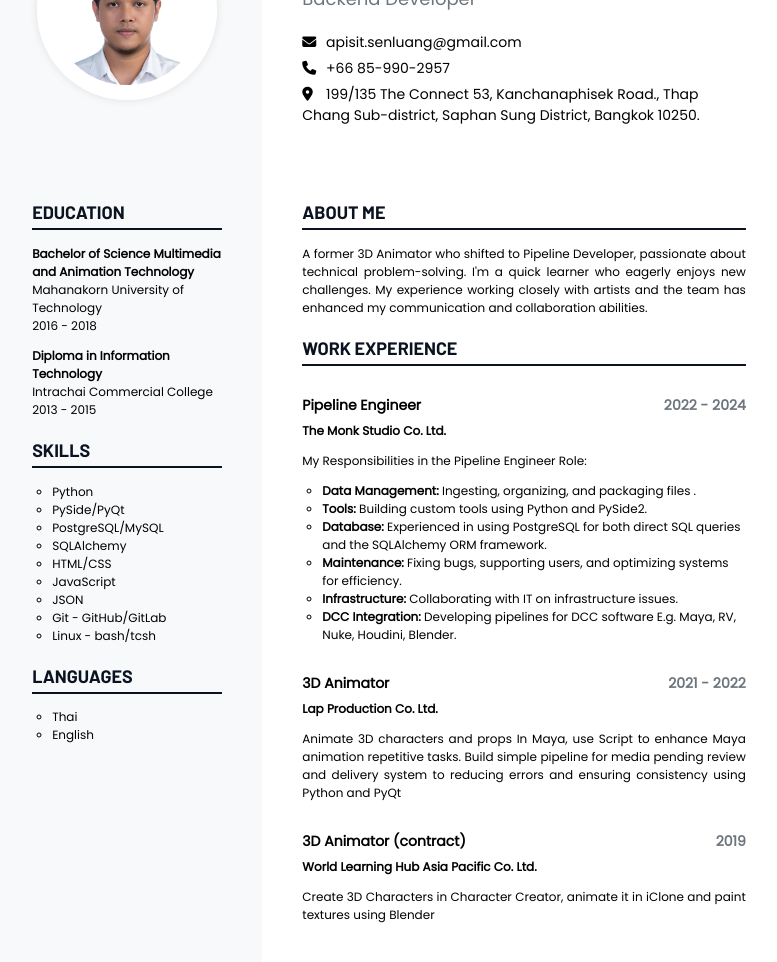
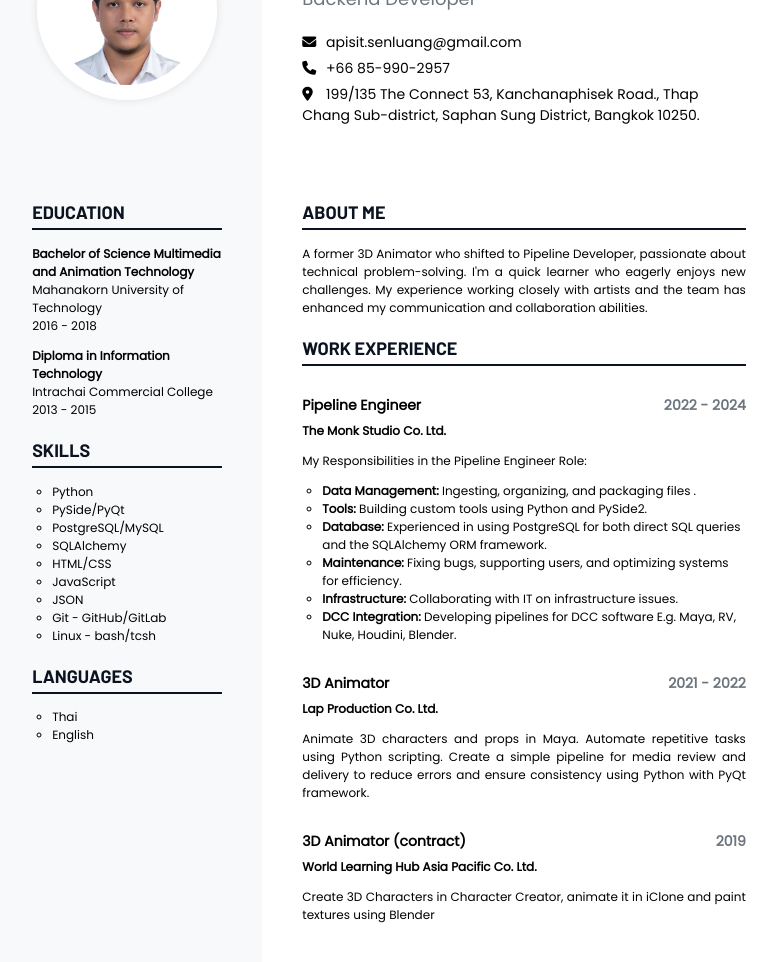
Before and after one commit to MUDEED/resume, a plain HTML site: page index.html in a window 1280 px wide. Shown: the part 120-1082 px from the top of the page, without its empty margins (251-1028 px from the left). Drawn offline with Linux system fonts and the light colour scheme.

Commit message:
smooth context

```diff
--- a/index.html
+++ b/index.html
@@ -90,10 +90,9 @@
                     </div>
                     <div>
                         <p><strong>Lap Production Co. Ltd.</strong></p>
-                        <p class="paragraph">Animate 3D characters and props In Maya, use Script to enhance Maya
-                            animation
-                            repetitive tasks. Build simple pipeline for media pending review and delivery system to
-                            reducing errors and ensuring consistency using Python and PyQt
+                        <p class="paragraph">Animate 3D characters and props in Maya. Automate repetitive tasks using
+                            Python scripting. Create a simple pipeline for media review and delivery to reduce
+                            errors and ensure consistency using Python with PyQt framework.
                         </p>
                     </div>
                 </div>
```
